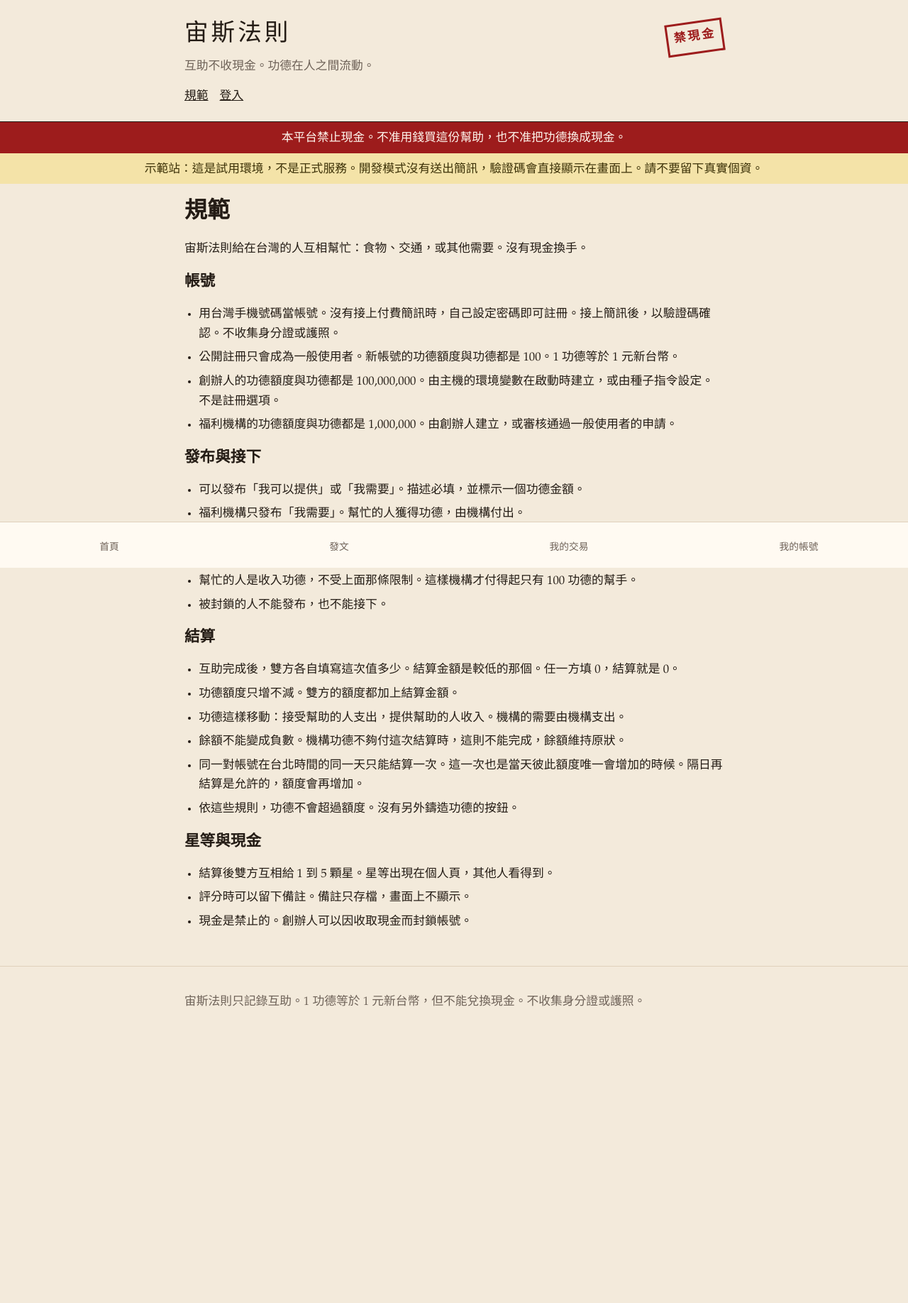
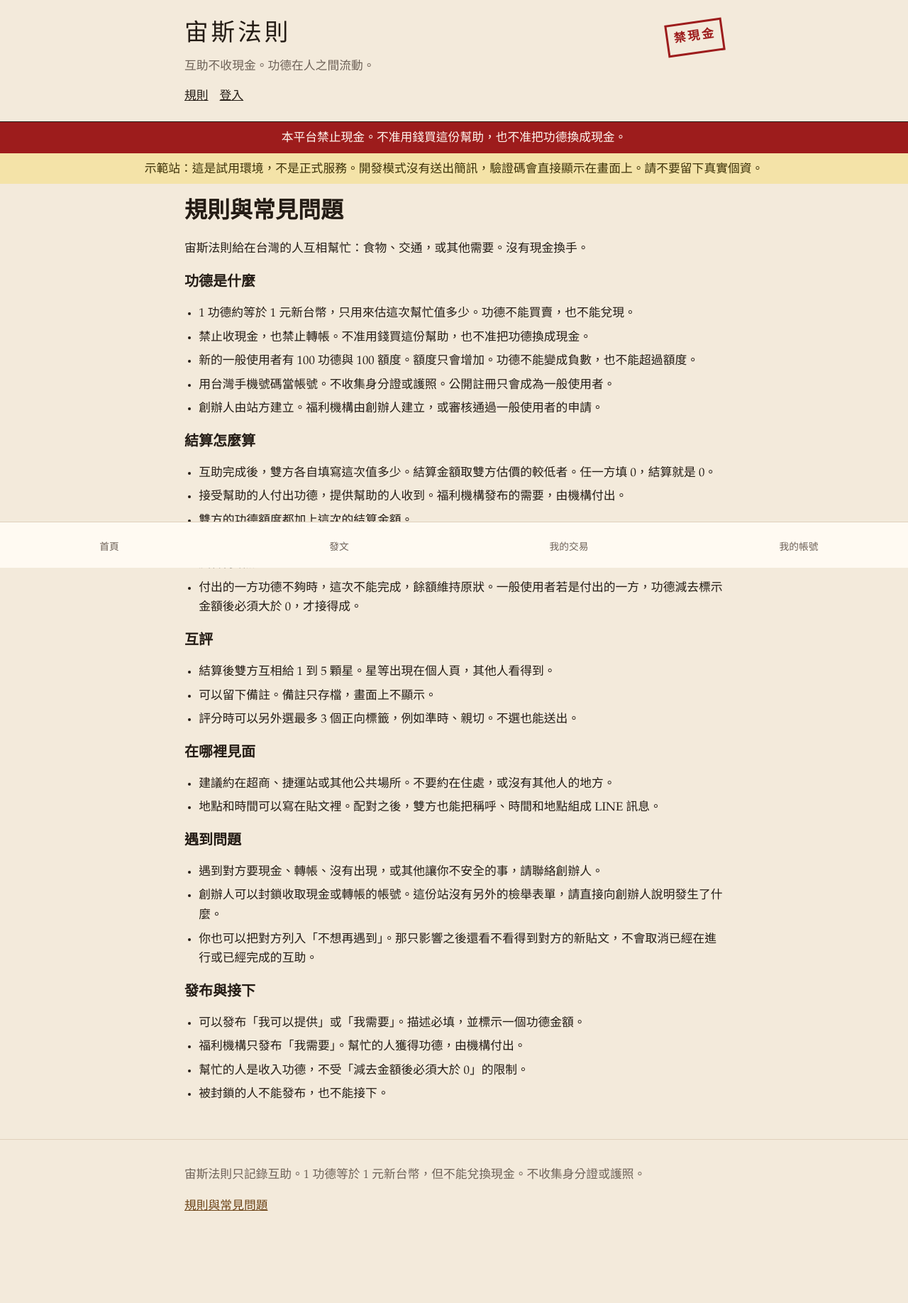
Before and after one commit to cequ3108/Zeus-s-Law, a Node server app: page /rules in a window 1280 px wide. Shown: the whole page at 71% size. Before the commit the page ends 1418 px from the top, so only its background shows below. Run offline with Node 20, Linux system fonts and the light colour scheme; some libraries are stand-ins or nearby versions.

Commit message:
Add a public rules page and a first-login reminder.
New members see three highlights until they confirm, and the rules text lives in one file.

Co-authored-by: cequ3108 <cequ3108@users.noreply.github.com>

```diff
--- a/public/styles.css
+++ b/public/styles.css
@@ -32,7 +32,7 @@ a:hover { color: var(--seal); }
 .wrap { width: min(760px, calc(100% - 32px)); margin: 0 auto; }
 .narrow { max-width: 560px; }
 
-input, button, select, textarea, nav, .ui, .hint, .meta, .cash-banner, .dev-banner, .blocked-banner, .announcement, .draft-note {
+input, button, select, textarea, nav, .ui, .hint, .meta, .cash-banner, .dev-banner, .blocked-banner, .announcement, .draft-note, .rules-gate {
   font-family: "PingFang TC", "Noto Sans TC", "Microsoft JhengHei", sans-serif;
 }
 
@@ -117,6 +117,29 @@ main { padding-top: 8px; }
 .hero { margin-bottom: 18px; }
 .prose ul { padding-left: 1.2em; }
 .prose li { margin: 0.35em 0; }
+.rules-page section { margin: 20px 0; }
+.rules-page h2 { font-size: 1.25rem; margin-bottom: 0.3em; }
+.rules-gate {
+  position: fixed;
+  z-index: 30;
+  left: 16px;
+  right: 16px;
+  bottom: calc(76px + env(safe-area-inset-bottom));
+  max-height: calc(100vh - 140px);
+  overflow: auto;
+  background: var(--card);
+  border: 1px solid var(--ink);
+  border-radius: 16px;
+  padding: 14px 16px 16px;
+  box-shadow: 0 10px 28px rgba(36, 28, 21, 0.18);
+}
+.rules-gate h2 { margin: 0 0 8px; font-size: 1.2rem; }
+.rules-gate ul { margin: 0; padding-left: 1.2em; }
+.rules-gate li { margin: 0.3em 0; }
+.rules-gate p { margin: 4px 0 0; }
+.rules-gate a { display: inline-flex; align-items: center; min-height: 44px; }
+.rules-gate form { margin: 4px 0 0; }
+.rules-gate button { width: 100%; min-height: 44px; }
 
 .card {
   background: var(--card);
--- a/src/app.js
+++ b/src/app.js
@@ -9,6 +9,7 @@ const { cleanPassword } = require('./password');
 const { createServices } = require('./services');
 const { isDevMode } = require('./sms');
 const { ROLES, KINDS, CATEGORIES, STATUSES, RATING_TAGS } = require('./constants');
+const { RULES_HIGHLIGHTS, RULES_PAGE } = require('./rules-copy');
 const { CITIES, normalizeCity } = require('./places');
 const { templatesFor, findTemplate } = require('./templates');
 const { formatMerit, formatTaipei } = require('./time');
@@ -102,6 +103,8 @@ function createApp(options = {}) {
   app.locals.categoryLabel = (category) => CATEGORIES[category] || category;
   app.locals.statusLabel = (status) => STATUSES[status] || status;
   app.locals.ratingTags = RATING_TAGS;
+  app.locals.rulesHighlights = RULES_HIGHLIGHTS;
+  app.locals.rulesPage = RULES_PAGE;
   app.locals.ledgerReason = (reason) => ({
     signup: '註冊',
     founder_seed: '建立創辦人',
@@ -158,7 +161,8 @@ function createApp(options = {}) {
     res.locals.user = null;
     if (req.session.userId) {
       res.locals.user = options.db.prepare(`
-        SELECT id, mobile, display_name, role, merit, quota, blocked, block_reason, city, district, availability
+        SELECT id, mobile, display_name, role, merit, quota, blocked, block_reason, city, district, availability,
+               rules_acknowledged_at
         FROM users WHERE id = ?
       `).get(req.session.userId) || null;
       if (!res.locals.user) delete req.session.userId;
@@ -196,6 +200,7 @@ function createApp(options = {}) {
     }
     if (req.path.startsWith('/org')) return '/org/apply';
     if (req.path === '/posts' || req.path === '/posts/new') return '/posts/new';
+    if (req.path === '/rules/ack') return safeReturn(req.body && req.body.return) || '/me';
     if (req.path === '/forgot' || req.path === '/forgot/reset') return '/forgot';
     if (req.path === '/login/code' || req.path === '/verify') return '/login/code';
     if (req.path === '/join' || req.path === '/register') return '/join';
@@ -339,7 +344,12 @@ function createApp(options = {}) {
   });
 
   app.get('/rules', (req, res) => {
-    res.render('rules', { title: '規範' });
+    res.render('rules', { title: RULES_PAGE.title });
+  });
+
+  app.post('/rules/ack', requireCsrf, requireLogin, (req, res) => {
+    services.acknowledgeRules(res.locals.user.id);
+    res.redirect(safeReturn(req.body.return) || '/me');
   });
 
   app.get('/login', (req, res) => {
--- a/src/db.js
+++ b/src/db.js
@@ -16,6 +16,7 @@ CREATE TABLE IF NOT EXISTS users (
   city TEXT,
   district TEXT,
   availability TEXT,
+  rules_acknowledged_at TEXT,
   created_at TEXT NOT NULL,
   CHECK (merit >= 0),
   CHECK (quota >= 0),
@@ -194,6 +195,7 @@ function migrate(db) {
   addColumn(db, 'users', 'city', 'TEXT');
   addColumn(db, 'users', 'district', 'TEXT');
   addColumn(db, 'users', 'availability', 'TEXT');
+  addColumn(db, 'users', 'rules_acknowledged_at', 'TEXT');
   addColumn(db, 'posts', 'city', 'TEXT');
   addColumn(db, 'posts', 'district', 'TEXT');
   addColumn(db, 'posts', 'title', 'TEXT');
--- a/src/services.js
+++ b/src/services.js
@@ -97,6 +97,16 @@ function createServices(db, options = {}) {
   function hashOtp(mobile, code) {
     const pepper = process.env.SESSION_SECRET || 'zeus-dev-pepper';
     return crypto.createHash('sha256').update(`${pepper}:${mobile}:${code}`).digest('hex');
+  }
+
+  function acknowledgeRules(userId) {
+    const user = mustUser(userId);
+    if (!user.rules_acknowledged_at) {
+      db.prepare(`
+        UPDATE users SET rules_acknowledged_at = ? WHERE id = ? AND rules_acknowledged_at IS NULL
+      `).run(clock().toISOString(), user.id);
+    }
+    return mustUser(user.id);
   }
 
   function mustUser(id) {
@@ -1310,6 +1320,7 @@ function createServices(db, options = {}) {
     postPage,
     toggleBookmark,
     listBookmarks,
+    acknowledgeRules,
     adminSnapshot,
     findByMobile,
   };
--- a/src/views/account.ejs
+++ b/src/views/account.ejs
@@ -34,6 +34,7 @@
     <p class="hint">只顯示在你自己的帳號頁，公開個人頁看不到這三個數字。</p>
   </section>
   <p><a class="button" href="/users/<%= user.id %>">看公開個人頁</a></p>
+  <p><a class="button" href="/rules">規則與常見問題</a></p>
   <p><a href="/me">回到我的交易</a></p>
 </main>
 <%- include('partials/footer') %>
--- a/src/views/partials/footer.ejs
+++ b/src/views/partials/footer.ejs
@@ -1,6 +1,7 @@
 <footer class="site-footer">
   <div class="wrap">
     <p>宙斯法則只記錄互助。1 功德等於 1 元新台幣，但不能兌換現金。不收集身分證或護照。</p>
+    <p><a href="/rules">規則與常見問題</a></p>
   </div>
 </footer>
 <nav class="tabbar" aria-label="主要">
--- a/src/views/partials/header.ejs
+++ b/src/views/partials/header.ejs
@@ -7,7 +7,7 @@
     <p class="seal">禁現金</p>
   </div>
   <nav class="wrap">
-    <a href="/rules">規範</a>
+    <a href="/rules">規則</a>
     <% if (user) { %>
       <% if (user.role === 'founder') { %><a href="/admin">管理</a><% } %>
       <form class="nav-form" method="post" action="/logout">
@@ -36,3 +36,19 @@
     <p class="flash flash-<%= flash.type %>"><%= flash.message %></p>
   </div>
 <% } %>
+<% if (user && !user.rules_acknowledged_at) { %>
+  <div class="rules-gate" data-rules-gate role="dialog" aria-labelledby="rules-gate-title">
+    <h2 id="rules-gate-title">先看三件事</h2>
+    <ul>
+      <% rulesHighlights.forEach(function (item) { %>
+        <li><strong><%= item.title %></strong> <%= item.body %></li>
+      <% }) %>
+    </ul>
+    <p><a href="/rules">看完整規則</a></p>
+    <form method="post" action="/rules/ack">
+      <input type="hidden" name="_csrf" value="<%= csrf %>">
+      <input type="hidden" name="return" value="<%= currentPath %>">
+      <button type="submit">我了解</button>
+    </form>
+  </div>
+<% } %>
--- a/src/views/profile.ejs
+++ b/src/views/profile.ejs
@@ -70,5 +70,6 @@
       </article>
     <% }) %>
   <% } %>
+  <p><a href="/rules">規則與常見問題</a></p>
 </main>
 <%- include('partials/footer') %>
--- a/src/views/rules.ejs
+++ b/src/views/rules.ejs
@@ -1,41 +1,24 @@
 <%- include('partials/head') %>
 <%- include('partials/header') %>
-<main class="wrap prose">
-  <h1>規範</h1>
-  <p>宙斯法則給在台灣的人互相幫忙：食物、交通，或其他需要。沒有現金換手。</p>
-
-  <h2>帳號</h2>
-  <ul>
-    <li>用台灣手機號碼當帳號。沒有接上付費簡訊時，自己設定密碼即可註冊。接上簡訊後，以驗證碼確認。不收集身分證或護照。</li>
-    <li>公開註冊只會成為一般使用者。新帳號的功德額度與功德都是 100。1 功德等於 1 元新台幣。</li>
-    <li>創辦人的功德額度與功德都是 100,000,000。由主機的環境變數在啟動時建立，或由種子指令設定。不是註冊選項。</li>
-    <li>福利機構的功德額度與功德都是 1,000,000。由創辦人建立，或審核通過一般使用者的申請。</li>
-  </ul>
-
-  <h2>發布與接下</h2>
-  <ul>
-    <li>可以發布「我可以提供」或「我需要」。描述必填，並標示一個功德金額。</li>
-    <li>福利機構只發布「我需要」。幫忙的人獲得功德，由機構付出。</li>
-    <li>一般使用者若是付出功德的一方，功德減去標示金額後必須大於 0，才能接下或被配對。例如 100 功德不能接 200，因為會變成負的。</li>
-    <li>幫忙的人是收入功德，不受上面那條限制。這樣機構才付得起只有 100 功德的幫手。</li>
-    <li>被封鎖的人不能發布，也不能接下。</li>
-  </ul>
-
-  <h2>結算</h2>
-  <ul>
-    <li>互助完成後，雙方各自填寫這次值多少。結算金額是較低的那個。任一方填 0，結算就是 0。</li>
-    <li>功德額度只增不減。雙方的額度都加上結算金額。</li>
-    <li>功德這樣移動：接受幫助的人支出，提供幫助的人收入。機構的需要由機構支出。</li>
-    <li>餘額不能變成負數。機構功德不夠付這次結算時，這則不能完成，餘額維持原狀。</li>
-    <li>同一對帳號在台北時間的同一天只能結算一次。這一次也是當天彼此額度唯一會增加的時候。隔日再結算是允許的，額度會再增加。</li>
-    <li>依這些規則，功德不會超過額度。沒有另外鑄造功德的按鈕。</li>
-  </ul>
-
-  <h2>星等與現金</h2>
-  <ul>
-    <li>結算後雙方互相給 1 到 5 顆星。星等出現在個人頁，其他人看得到。</li>
-    <li>評分時可以留下備註。備註只存檔，畫面上不顯示。</li>
-    <li>現金是禁止的。創辦人可以因收取現金而封鎖帳號。</li>
-  </ul>
+<main class="wrap prose rules-page">
+  <h1><%= rulesPage.title %></h1>
+  <p><%= rulesPage.intro %></p>
+  <% rulesPage.sections.forEach(function (section) { %>
+    <section>
+      <h2><%= section.heading %></h2>
+      <% if (section.paragraphs) { %>
+        <% section.paragraphs.forEach(function (paragraph) { %>
+          <p><%= paragraph %></p>
+        <% }) %>
+      <% } %>
+      <% if (section.items) { %>
+        <ul>
+          <% section.items.forEach(function (item) { %>
+            <li><%= item %></li>
+          <% }) %>
+        </ul>
+      <% } %>
+    </section>
+  <% }) %>
 </main>
 <%- include('partials/footer') %>
```
Also changed, not shown: src/rules-copy.js (added, +77 -0 lines), test/rules-faq.test.js (added, +215 -0 lines).
